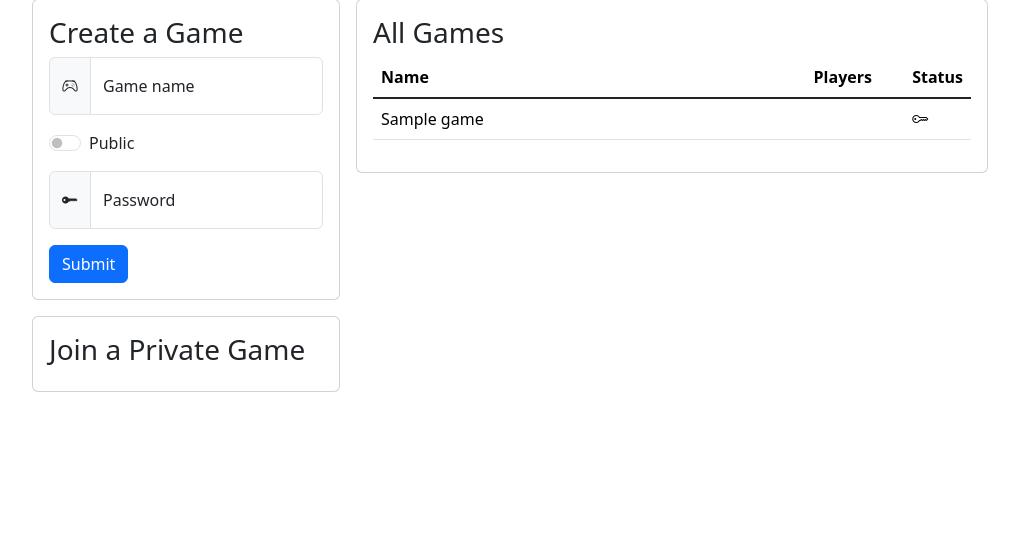
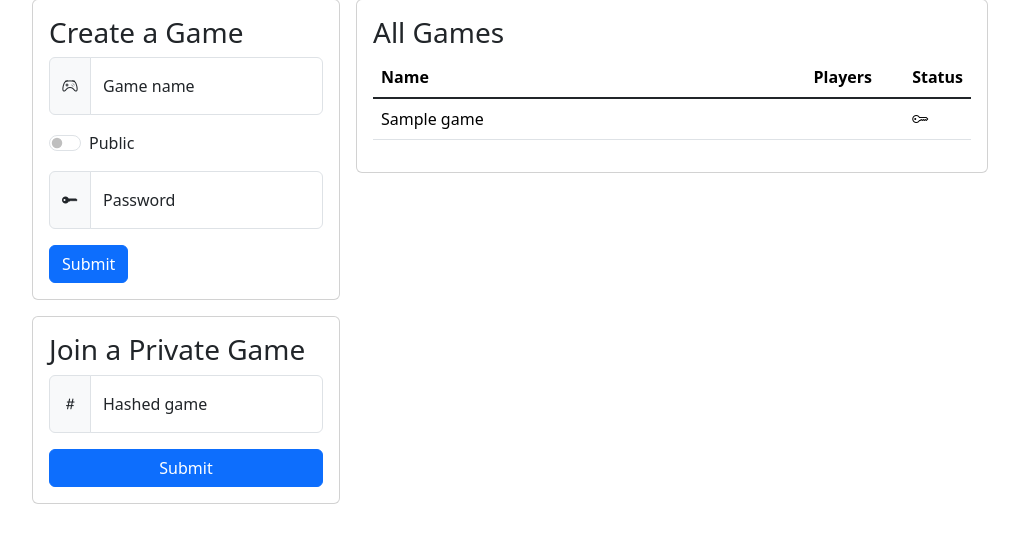
Before and after one commit to HSBI-Lerngruppe-Bres/WebTechnologienHausarbeit, a Flask app: template bruno/sites/templates/games.html in a window 1280 px wide. Shown: the part 75-618 px from the top of the page, without its empty margins (130-1149 px from the left). Run offline with Flask 3, Linux system fonts and the light colour scheme; the template is opened without the code that fills it: values that come from a table or form of the project are taken from there, others are empty; tables that the repository leaves empty hold one stand-in row (values such as "Sample post"); form fields are guessed from the names that the template uses; parts of the project's set-up code (start-up, migrations or seed data) failed here and were passed over.

Commit message:
feat: Join game form

```diff
--- a/bruno/sites/accounts.py
+++ b/bruno/sites/accounts.py
@@ -26,7 +26,6 @@ def login_register():
     elif 'register_submit' in request.form and register_form.validate_on_submit():
         user = register_user(register_form.username.data,
                              register_form.password.data, register_form.email.data)
-
     if user:
         login_user(user)
         return redirect(url_for('sites.index'))
--- a/bruno/sites/game.py
+++ b/bruno/sites/game.py
@@ -12,6 +12,7 @@ def join(hashed_game_id):
     hashids = Hashids(salt=current_app.config.get("SECRET_KEY"), min_length=5)
     game_id = hashids.decode(hashed_game_id)
     # TODO redirect or password requesr
+    # TODO redirect if no game
     # Logic to add the current user to the game's players
     # Redirect to the game page or display some confirmation message
     return redirect(url_for('sites.game.lobby', hashed_game_id=hashed_game_id))
--- a/bruno/sites/templates/games.html
+++ b/bruno/sites/templates/games.html
@@ -44,9 +44,21 @@
             <div class="card-body">
                 <h3 class="card-title">Join a Private Game</h3>
                 <form action="{{ url_for('sites.games') }}" method="post">
-                    {{ create_game_form.hidden_tag() }}
+                    {{ join_game_form.hidden_tag() }}
 
-                    <!--TODO Join Game Form -->
+                    <!-- Game Code Field -->
+                    <div class="input-group mb-3">
+                        <span class="input-group-text"><i class="bi bi-hash"></i></span>
+                        <div class="form-floating flex-grow-1">
+                            {{ join_game_form.hashed_game_id(class="form-control", id="hashed_game_id", placeholder=join_game_form.hashed_game_id.label.text) }}
+                            <label for="hashed_game_id">{{ join_game_form.hashed_game_id.label.text }}</label>
+                        </div>
+                    </div>
+
+                    <!-- Submit Button -->
+                    <div class="d-grid">
+                        {{ join_game_form.submit(class="btn btn-primary") }}
+                    </div>
                 </form>
             </div>
         </div>
```
Also changed, not shown: bruno/forms/base.py (+7 -1 lines), bruno/sites/base.py (+6 -3 lines).
